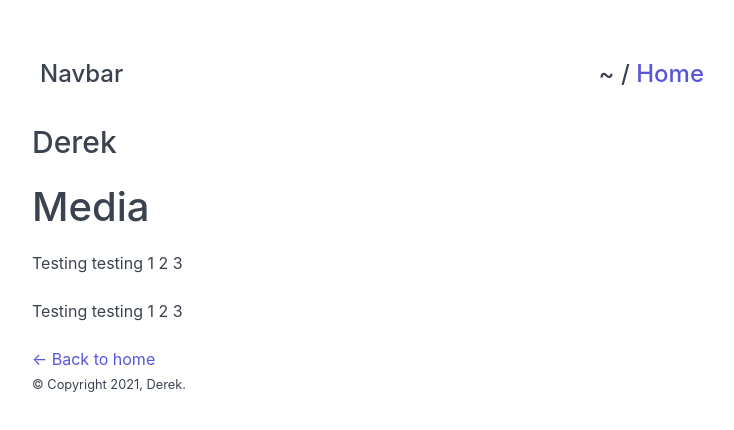
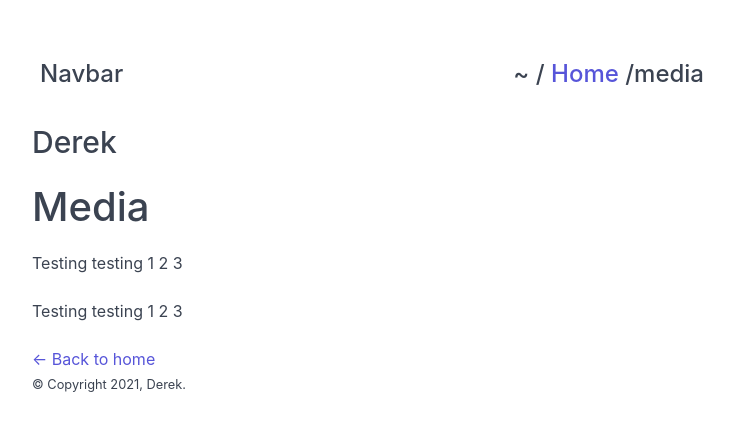
Before and after one commit to derekpodi/derekpodi.com, a Next.js app: page /media in a window 1280 px wide. Shown: the top 430 px of the page, without its empty margins (268-1002 px from the left). Built offline with nearby package versions, Linux system fonts and the light colour scheme.

Commit message:
add router to navbar

```diff
--- a/components/navbar.js
+++ b/components/navbar.js
@@ -1,10 +1,8 @@
 import Link from 'next/link'
-import styles from './layout.module.css'
-import utilStyles from '../styles/utils.module.css'
-
-
+import { useRouter } from 'next/router'
 
 const Navbar = () => {
+    const router = useRouter()
     return(
         <nav>
             <header className="container">
@@ -21,7 +19,15 @@ const Navbar = () => {
                             <Link href="/">
                             <a title="Home"> Home </a>
                             </Link>
+                            {router.pathname =='/' ? (
+                                <>
 
+                                </>
+                            ) : (
+                                <>
+                                    {router.asPath}
+                                </>
+                             )}
                         </span>
                         </h4>
                     </div>
@@ -34,33 +40,3 @@ const Navbar = () => {
 }
 
 export default Navbar;
-
-
-
-/*
-    <header className={styles.header}>
-        {home ? (
-          <>
-            <h4>
-            <span className="h4-normal">
-                ~ /
-                <Link href="/">
-                <a title="Home"> Home </a>
-                </Link>
-            </span>
-            </h4>
-          </>
-        ) : (
-          <>
-            <h4>
-            <span className="h4-normal">
-                ~ /
-                <Link href="/">
-                <a title="Home"> Home /</a>
-                </Link>
-            </span>
-            </h4>
-          </>
-        )}
-    </header>
-*/
```
